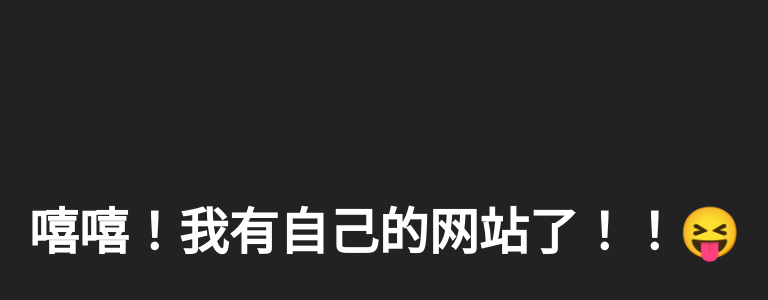
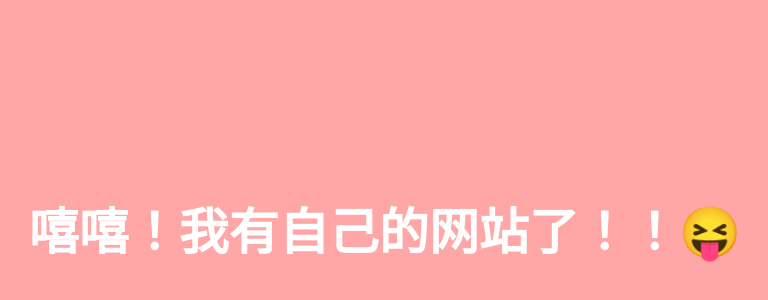
Before and after one commit to WDZJW/myworld, a plain HTML site: page index.html in a window 1280 px wide. Shown: the part 50-350 px from the top of the page, without its empty margins (255-1023 px from the left). Drawn offline with Linux system fonts and the light colour scheme.

Commit message:
Update background color in index.html
Changed background color from dark to light pink.

```diff
--- a/index.html
+++ b/index.html
@@ -5,7 +5,7 @@
     <title>你好</title>
     <style>
         body {
-            background-color: #222;
+            background-color: #ffa7a7;
             color: white;
             text-align: center;
             font-family: Arial, sans-serif;
```
